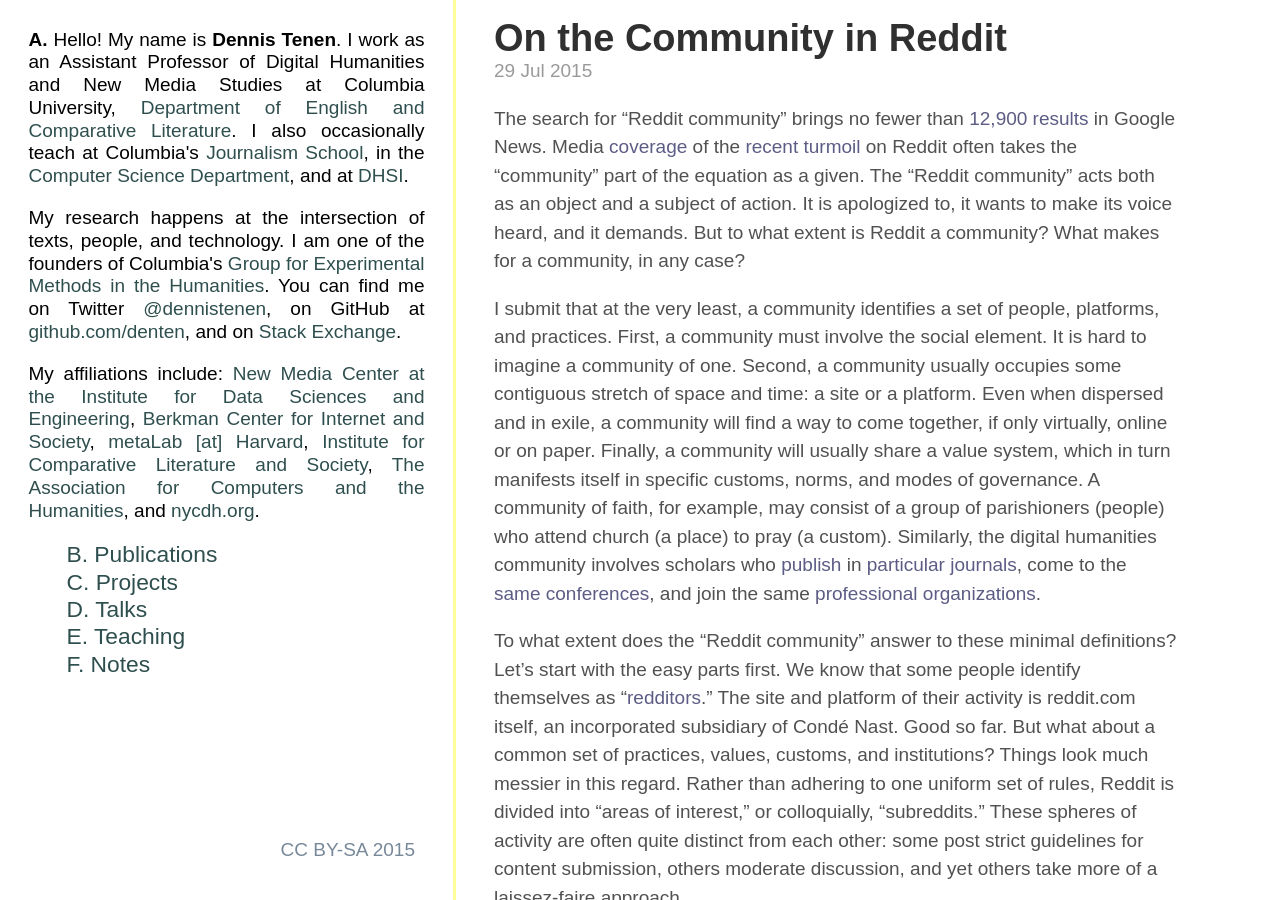
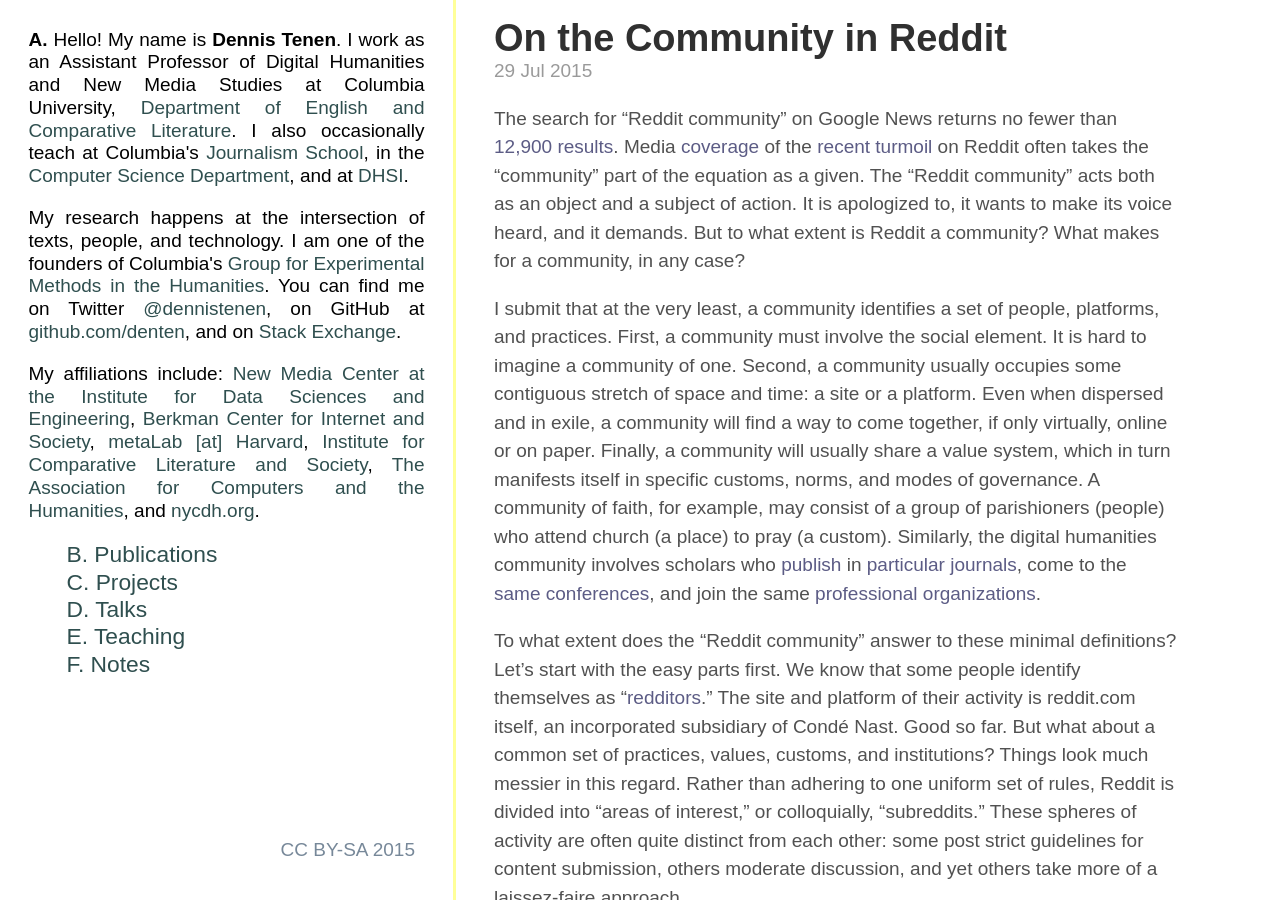
Before and after one commit to denten/denten.github.io, a Jekyll site: the page built from _posts/2015-07-29-reddit-community.md, in a window 1280 px wide and 900 px high. Built offline with Jekyll 4.4.1, drawn with Linux system fonts in a browser that asks for light colours; some web fonts are replaced.

Commit message:
update links

```diff
--- a/_posts/2015-07-29-reddit-community.md
+++ b/_posts/2015-07-29-reddit-community.md
@@ -6,10 +6,10 @@
 
 ---
 
-The search for "Reddit community" brings no fewer than [12,900
-results](https://www.google.com/search?hl=en&gl=us&tbm=nws&authuser=0&q=%22reddit+community%22&oq=%22reddit+community%22&gs_l=news-cc.3..43j43i53.388.3600.0.3768.25.22.0.0.0.3.164.2380.11j11.22.0...0.0...1ac.1.EdZ5LTrh6t4)
-in Google News. Media
-[coverage](http://techcrunch.com/2015/07/06/hows-that-popcorn-reddit/) of the
+The search for "Reddit community" on Google News returns no fewer than [12,900
+results](https://www.google.com/search?hl=en&gl=us&tbm=nws&authuser=0&q=%22reddit+community%22&oq=%22reddit+community%22&gs_l=news-cc.3..43j43i53.388.3600.0.3768.25.22.0.0.0.3.164.2380.11j11.22.0...0.0...1ac.1.EdZ5LTrh6t4).
+Media [coverage](http://techcrunch.com/2015/07/06/hows-that-popcorn-reddit/) of
+the
 [recent](http://www.nytimes.com/2015/07/17/technology/reddit-steve-huffman.html)
 [turmoil](https://www.washingtonpost.com/blogs/the-switch/wp/2015/07/09/reddits-former-director-of-talent-breaks-her-silence/)
 on Reddit often takes the "community" part of the equation as a given. The
```
